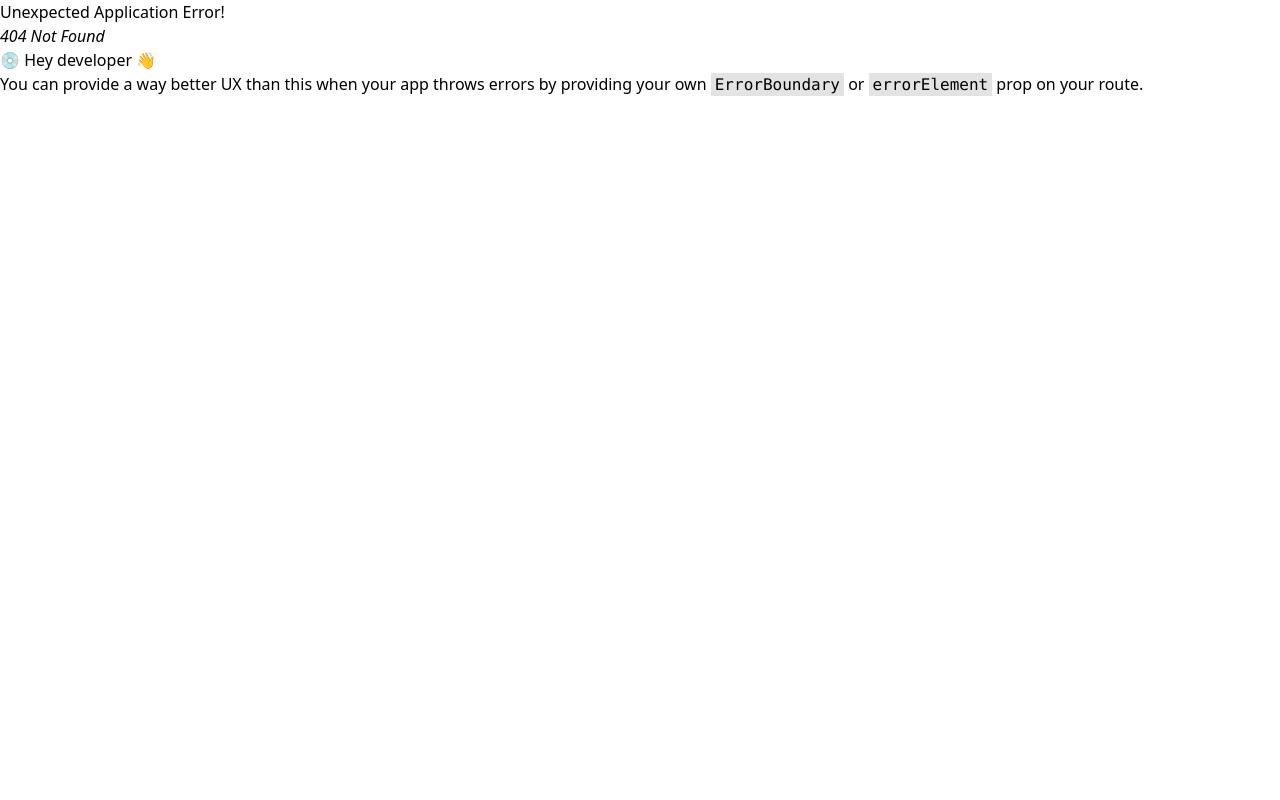
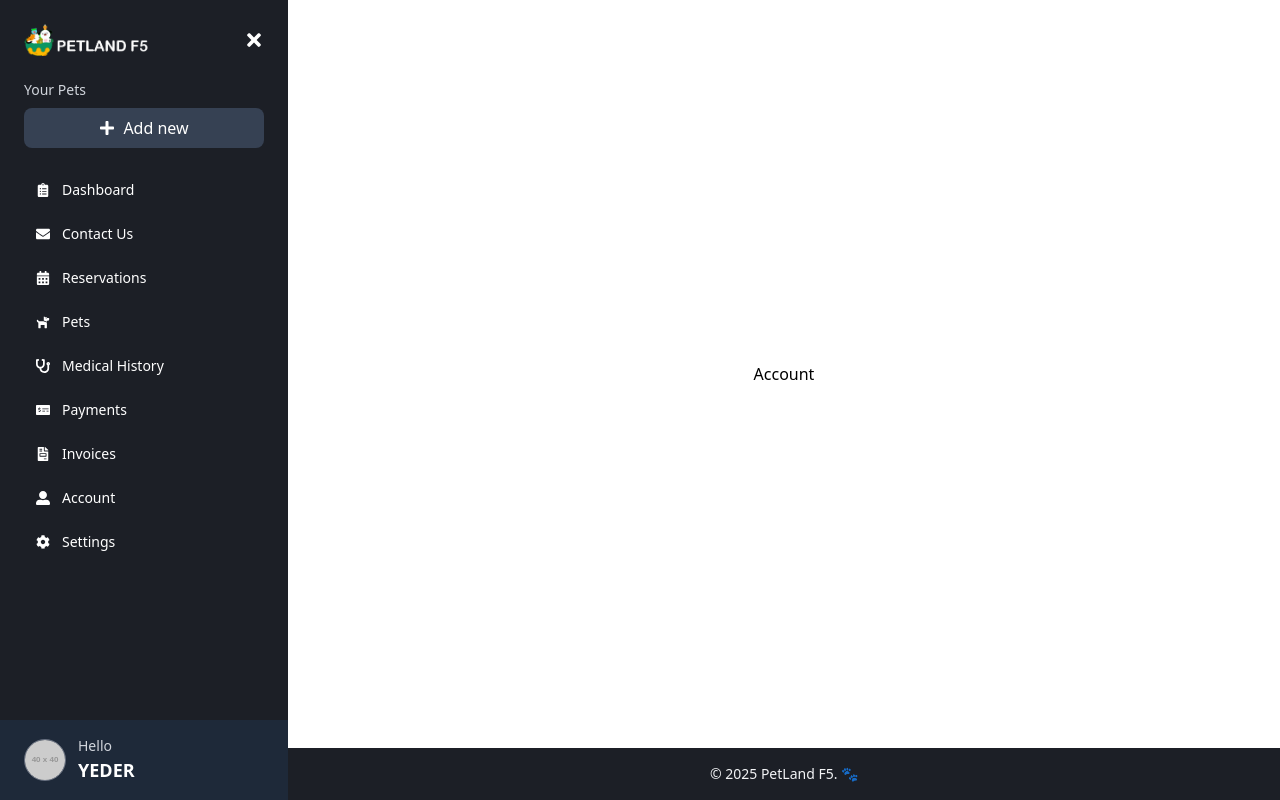
Before and after one commit to Factoria-F5-madrid/proyecto2_grupo4_CRUD, a React (Vite) app in the folder frontend/: page /account in a window 1280 px wide. Before the commit this address had no page. Built offline with nearby package versions, Linux system fonts and the light colour scheme.

Commit message:
feat: add tabs navigation with routes

```diff
--- /dev/null
+++ b/frontend/src/pages/Account.jsx
@@ -0,0 +1,9 @@
+import React from 'react'
+
+const Account = () => {
+  return (
+    <div>Account</div>
+  )
+}
+
+export default Account
--- /dev/null
+++ b/frontend/src/pages/Invoice.jsx
@@ -0,0 +1,9 @@
+import React from 'react'
+
+const Invoice = () => {
+  return (
+    <div>Invoice</div>
+  )
+}
+
+export default Invoice
--- /dev/null
+++ b/frontend/src/pages/MedicalHistory.jsx
@@ -0,0 +1,9 @@
+import React from 'react'
+
+const MedicalHistory = () => {
+  return (
+    <div>MedicalHistory</div>
+  )
+}
+
+export default MedicalHistory
--- /dev/null
+++ b/frontend/src/pages/Payments.jsx
@@ -0,0 +1,9 @@
+import React from 'react'
+
+const Payments = () => {
+  return (
+    <div>Payments</div>
+  )
+}
+
+export default Payments
--- /dev/null
+++ b/frontend/src/pages/Pets.jsx
@@ -0,0 +1,9 @@
+import React from 'react'
+
+const Pets = () => {
+  return (
+    <div>Pets</div>
+  )
+}
+
+export default Pets
--- /dev/null
+++ b/frontend/src/pages/Reservations.jsx
@@ -0,0 +1,9 @@
+import React from 'react'
+
+const Reservations = () => {
+  return (
+    <div>Reservations</div>
+  )
+}
+
+export default Reservations
--- /dev/null
+++ b/frontend/src/pages/Settings.jsx
@@ -0,0 +1,9 @@
+import React from 'react'
+
+const Settings = () => {
+  return (
+    <div>Settings</div>
+  )
+}
+
+export default Settings
```
Also changed, not shown: frontend/src/routes/Routes.jsx (+37 -2 lines).
